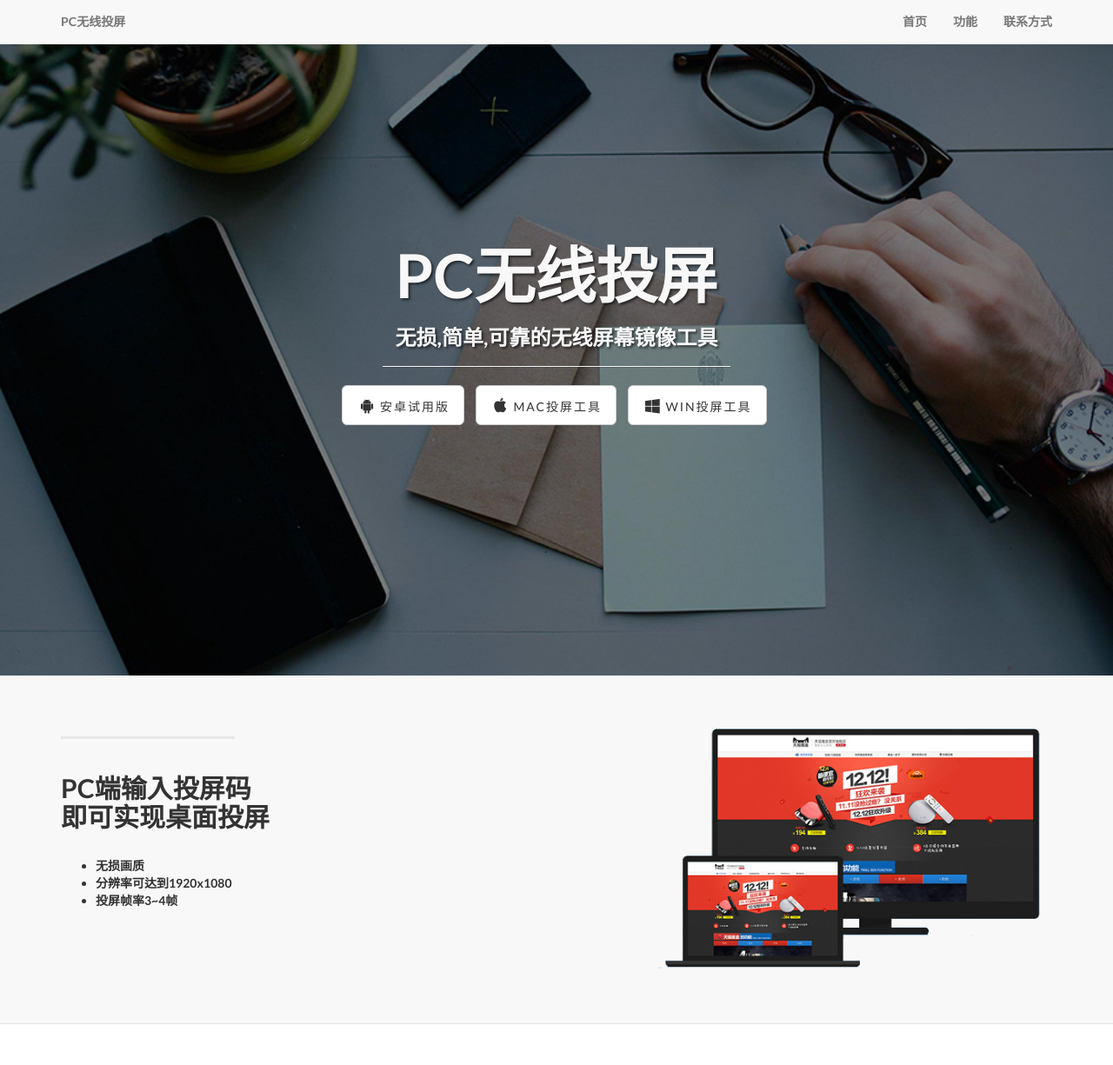
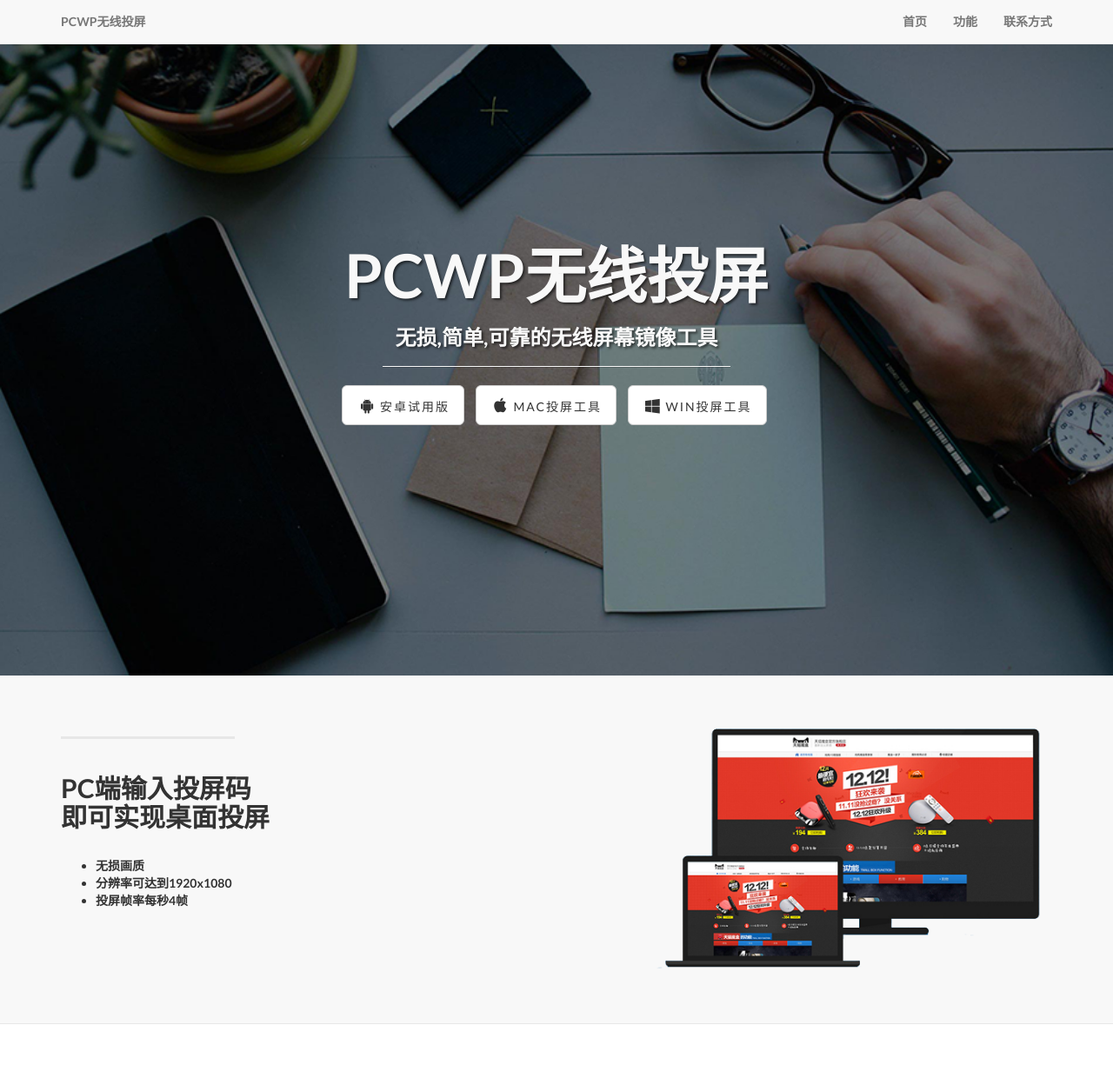
Before and after one commit to zhj016/pcwp, a plain HTML site: page index.html in a window 1280 px wide. Shown: the top 1225 px of the page at 87% size. Drawn offline with Linux system fonts and the light colour scheme.

Commit message:
update index

```diff
--- a/index.html
+++ b/index.html
@@ -9,7 +9,7 @@
     <meta name="description" content="">
     <meta name="author" content="">
 
-    <title>PC无线投屏</title>
+    <title>PCWP无线投屏</title>
 
     <!-- Bootstrap Core CSS -->
     <link href="css/bootstrap.min.css" rel="stylesheet">
@@ -43,7 +43,7 @@
                     <span class="icon-bar"></span>
                     <span class="icon-bar"></span>
                 </button>
-                <a class="navbar-brand topnav" href="#">PC无线投屏</a>
+                <a class="navbar-brand topnav" href="#">PCWP无线投屏</a>
             </div>
             <!-- Collect the nav links, forms, and other content for toggling -->
             <div class="collapse navbar-collapse" id="bs-example-navbar-collapse-1">
@@ -73,7 +73,7 @@
             <div class="row">
                 <div class="col-lg-12">
                     <div class="intro-message">
-                        <h1>PC无线投屏</h1>
+                        <h1>PCWP无线投屏</h1>
                         <h3>无损,简单,可靠的无线屏幕镜像工具</h3>
                         <hr class="intro-divider">
                         <ul class="list-inline intro-social-buttons">
@@ -112,7 +112,7 @@
                     <ul>
                     <li>无损画质</li>
                     <li>分辨率可达到1920x1080</li>
-                    <li>投屏帧率3~4帧</li>
+                    <li>投屏帧率每秒4帧</li>
                     </ul>
                 </div>
                 <div class="col-lg-5 col-lg-offset-2 col-sm-6">
```
